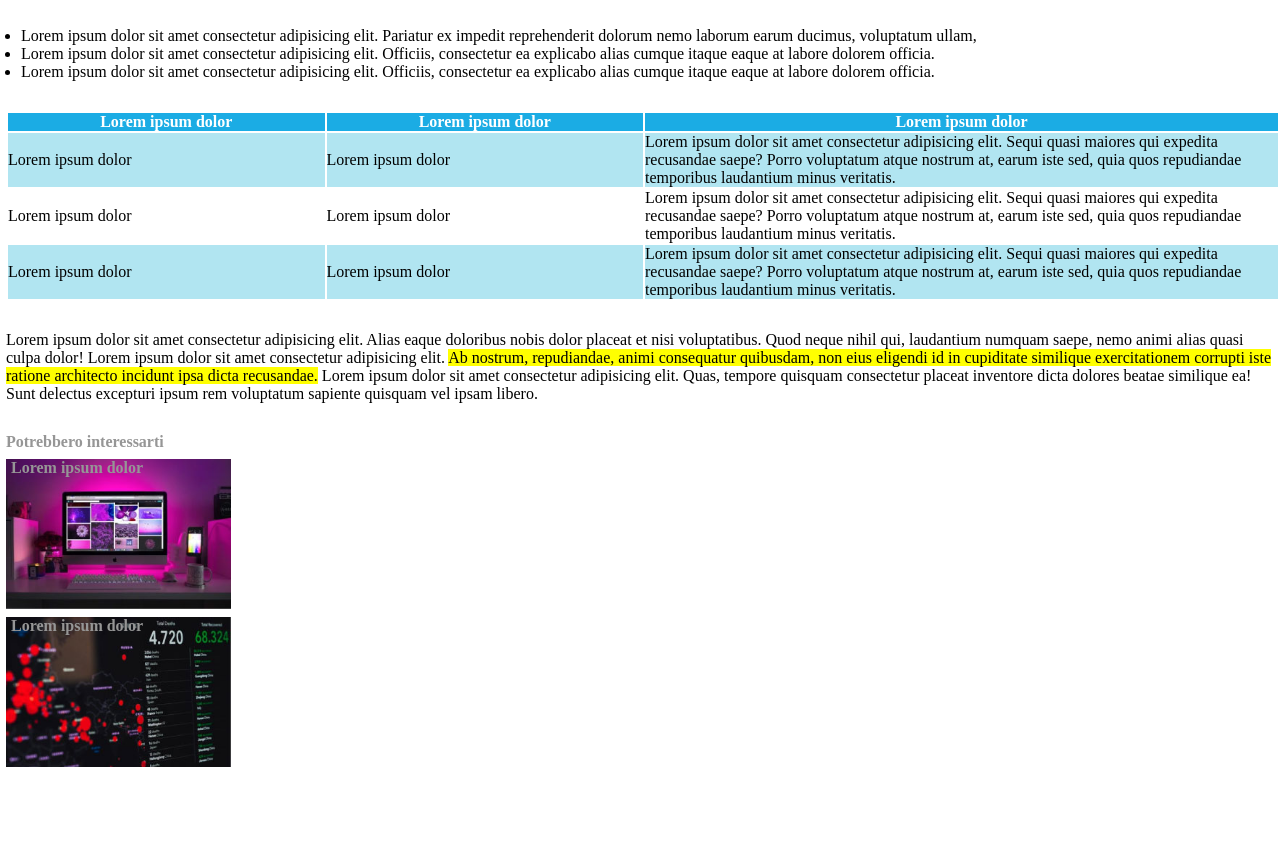
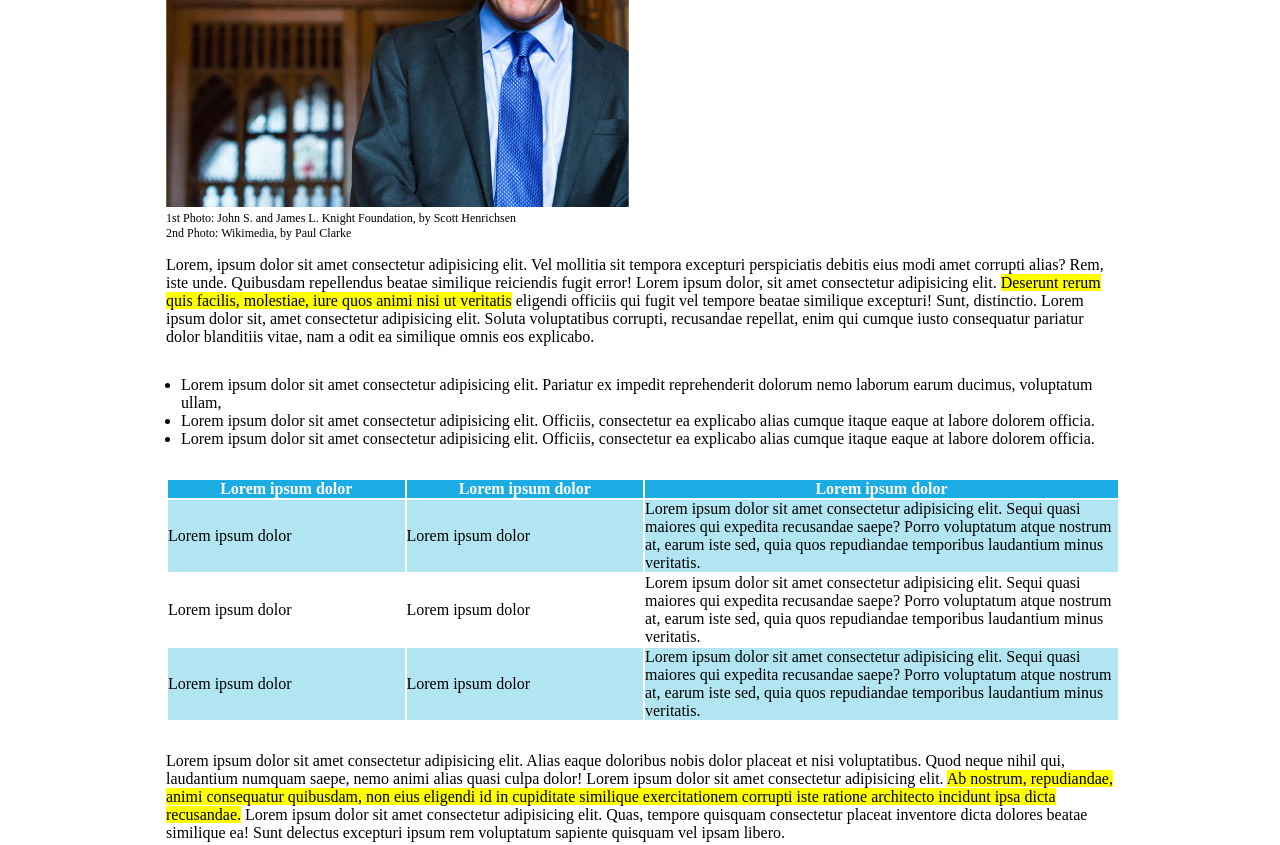
Before and after one commit to mannuccimattia/html-css-booleaner, a plain HTML site: page index.html in a window 1280 px wide. Shown: the part 794-1639 px from the top of the page. Before the commit the page ends 1569 px from the top, so only its background shows below. Drawn offline with Linux system fonts and the light colour scheme.

Commit message:
[DONE] Esercizio Bonus terminato

```diff
--- /dev/null
+++ b/bonus/style.css
@@ -0,0 +1,109 @@
+*{
+  padding: 0;
+  margin: 0;
+  box-sizing: border-box;
+}
+
+header{
+  background-color: #4EA1FF;
+  background-image: url(../img/pattern.png);
+  background-size: 35%;
+  background-position: top;
+}
+
+.booleaner{
+  width: 20%;
+  margin-top: 40px;
+  margin-left: 10px;
+  margin-bottom: 5px;
+}
+
+.format{
+  width: 75%;
+  padding-left: 6px;
+  margin: 0 auto;
+}
+
+#title{
+  font-size: 45px;
+}
+
+#written_by{
+  color:#918f8f ;
+  font-size: 18px;
+}
+
+#written_date{
+  color:#918f8f ;
+  font-size: 12px;
+}
+
+#booleaner{
+  color: #8bd0d4;
+}
+
+#tim{
+  margin-top: 20px;
+}
+
+#tim_ref{
+  font-size: 12px;
+}
+
+.highlight{
+  background-color: yellow;
+}
+
+#lorem_list{
+  margin-top: 15px;
+}
+
+ul{
+  padding-left: 15px;
+  margin-top: 30px;
+  margin-bottom: 30px;
+}
+
+thead{
+  background-color: #1BACE4;
+  color: white;
+}
+
+.lblue{
+  background-color: #B1E5F1;
+}
+
+.short_text {
+  width: 25%;
+}
+
+#bottom_text{
+  margin-top: 30px;
+  margin-bottom: 30px;
+}
+
+footer{
+  color: #969696;
+}
+
+#footer_img1{
+  margin-top: 8px;
+  margin-bottom: 8px;
+  height: 150px;
+  background-image: url(../img/monitor.jpg);
+  background-size: contain;
+  background-repeat: no-repeat;
+}
+
+#footer_img2{
+  margin-top: 8px;
+  margin-bottom: 8px;
+  height: 150px;
+  background-image: url(../img/graph.jpg);
+  background-size: contain;
+  background-repeat: no-repeat;
+}
+
+.footer_h{
+  padding-left: 5px;
+}
--- a/index.html
+++ b/index.html
@@ -1,10 +1,11 @@
 <!DOCTYPE html>
-<html lang="en">
+<html lang="zxx">
 <head>
   <meta charset="UTF-8">
   <meta name="viewport" content="width=device-width, initial-scale=1.0">
   <title>The Booleaner</title>
-  <link rel="stylesheet" href="./css/style.css">
+  <!-- <link rel="stylesheet" href="./css/style.css"> -->
+  <link rel="stylesheet" href="./bonus/style.css">
 </head>
 <body>
   <!-- header -->
```
